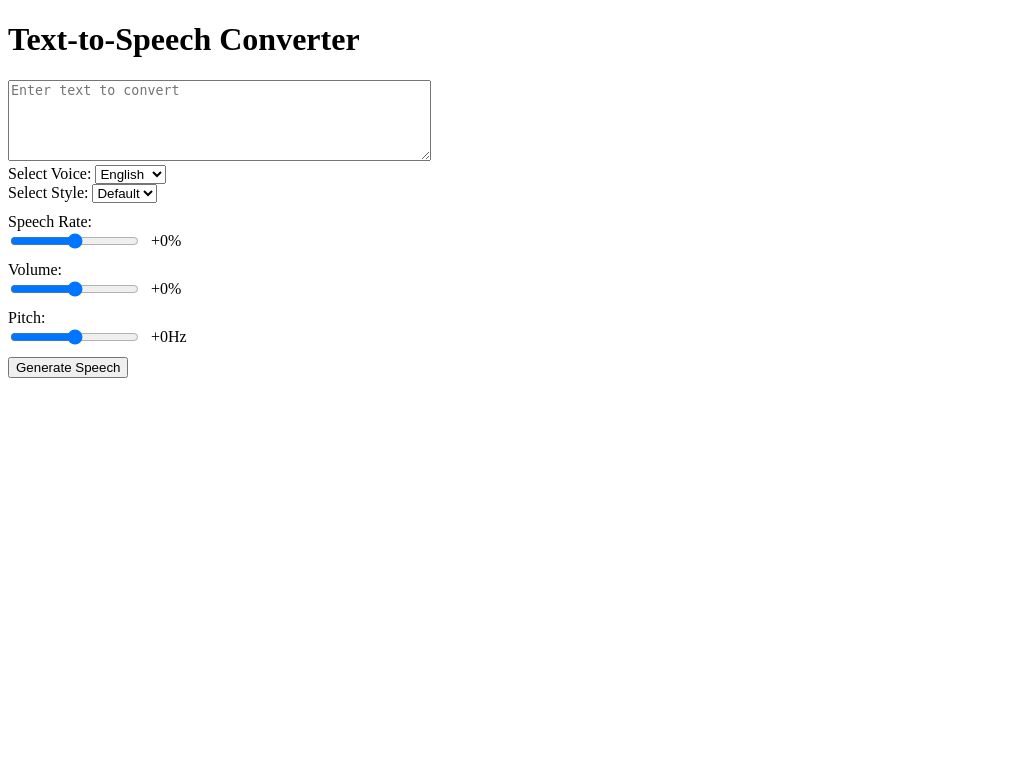
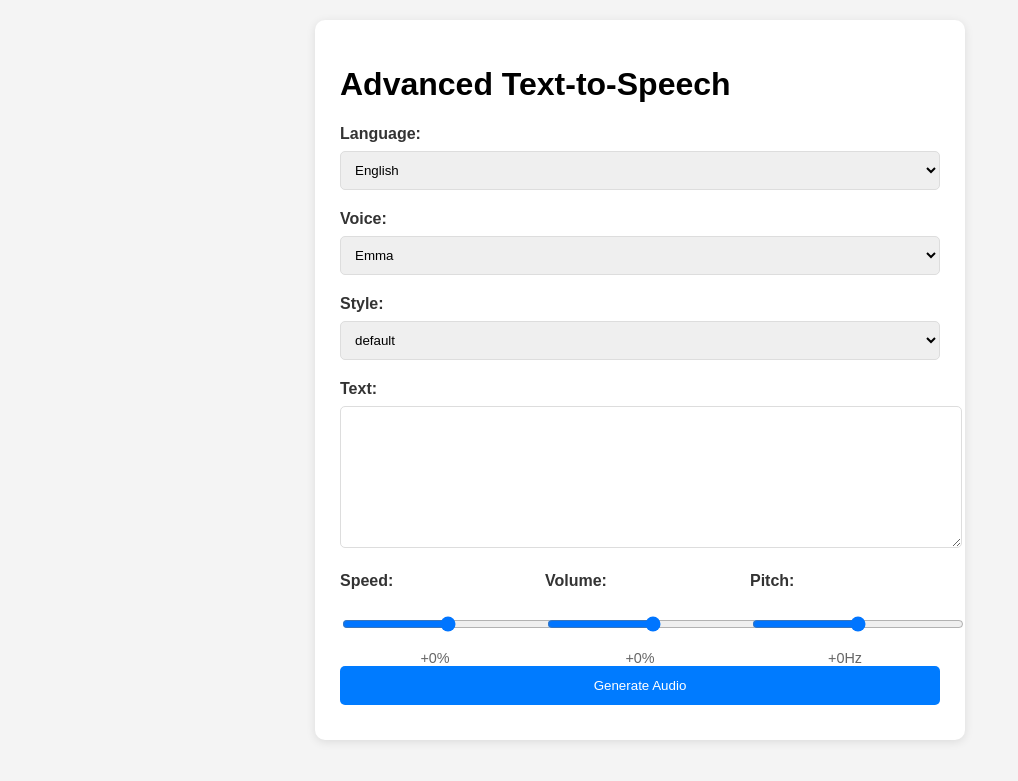
Before and after one commit to abhisheksalv2003/Gemini-pro, a Flask app: page / in a window 1280 px wide. Shown: the top 781 px of the page, without its empty margins (0-1018 px from the left). Run offline with Flask 3, Linux system fonts and the light colour scheme.

Commit message:
Update index.html

```diff
--- a/templates/index.html
+++ b/templates/index.html
@@ -1,144 +1,153 @@
 <!DOCTYPE html>
-<html>
+<html lang="en">
 <head>
-    <title>Enhanced Text-to-Speech</title>
-    <script src="https://cdnjs.cloudflare.com/ajax/libs/jquery/3.6.0/jquery.min.js"></script>
+    <meta charset="UTF-8">
+    <meta name="viewport" content="width=device-width, initial-scale=1.0">
+    <title>Advanced TTS Generator</title>
+    <link href="https://cdnjs.cloudflare.com/ajax/libs/font-awesome/6.0.0-beta3/css/all.min.css" rel="stylesheet">
     <style>
-        .parameter-control {
-            margin: 10px 0;
-        }
-        .slider-container {
-            display: flex;
-            align-items: center;
-            gap: 10px;
-        }
-        .slider-value {
-            min-width: 60px;
-        }
+        body { font-family: 'Arial', sans-serif; background: #f4f4f4; margin: 0; padding: 20px; }
+        .container { max-width: 600px; margin: auto; background: white; padding: 25px; border-radius: 10px; box-shadow: 0 2px 10px rgba(0,0,0,0.1); }
+        .form-group { margin-bottom: 20px; }
+        label { display: block; margin-bottom: 8px; color: #333; font-weight: bold; }
+        select, textarea, input[type="range"] { width: 100%; padding: 10px; border: 1px solid #ddd; border-radius: 5px; }
+        textarea { min-height: 120px; resize: vertical; }
+        .btn { background: #007bff; color: white; padding: 12px 20px; border: none; border-radius: 5px; cursor: pointer; width: 100%; }
+        .btn:hover { background: #0056b3; }
+        .controls { display: grid; grid-template-columns: repeat(auto-fit, minmax(180px, 1fr)); gap: 15px; }
+        .slider-container { display: flex; flex-direction: column; gap: 5px; }
+        .slider-value { text-align: center; font-size: 0.9em; color: #666; }
+        #audio-preview { margin-top: 20px; text-align: center; }
+        .loading { text-align: center; margin: 10px 0; }
+        .error { color: #dc3545; margin-top: 10px; text-align: center; }
     </style>
 </head>
 <body>
-    <h1>Text-to-Speech Converter</h1>
-
-    <div>
-        <textarea id="text" rows="5" cols="50" placeholder="Enter text to convert"></textarea>
+    <div class="container">
+        <h1>Advanced Text-to-Speech</h1>
+        <form id="tts-form">
+            <div class="form-group">
+                <label for="language">Language:</label>
+                <select id="language" name="language" required></select>
             </div>
-
-    <div>
-        <label for="voice">Select Voice:</label>
-        <select id="voice">
-            {% for voice_name, voice_info in voices.items() %}
-                <option value="{{ voice_name }}">{{ voice_name }}</option>
-            {% endfor %}
-        </select>
+            <div class="form-group">
+                <label for="voice">Voice:</label>
+                <select id="voice" name="voice" required></select>
             </div>
-
-    <div>
-        <label for="style">Select Style:</label>
-        <select id="style">
-            <option value="default">Default</option>
-        </select>
+            <div class="form-group">
+                <label for="style">Style:</label>
+                <select id="style" name="style"></select>
             </div>
-
-    <div class="parameter-control">
-        <label>Speech Rate:</label>
+            <div class="form-group">
+                <label for="text">Text:</label>
+                <textarea id="text" name="text" required></textarea>
+            </div>
+            <div class="controls">
                 <div class="slider-container">
-            <input type="range" id="rate" min="-100" max="100" value="0">
+                    <label for="rate">Speed:</label>
+                    <input type="range" id="rate" name="rate" min="-50" max="50" value="0" step="1">
                     <span class="slider-value" id="rate-value">+0%</span>
                 </div>
-    </div>
-
-    <div class="parameter-control">
-        <label>Volume:</label>
                 <div class="slider-container">
-            <input type="range" id="volume" min="-100" max="100" value="0">
+                    <label for="volume">Volume:</label>
+                    <input type="range" id="volume" name="volume" min="-50" max="50" value="0" step="1">
                     <span class="slider-value" id="volume-value">+0%</span>
                 </div>
-    </div>
-
-    <div class="parameter-control">
-        <label>Pitch:</label>
                 <div class="slider-container">
-            <input type="range" id="pitch" min="-100" max="100" value="0">
+                    <label for="pitch">Pitch:</label>
+                    <input type="range" id="pitch" name="pitch" min="-50" max="50" value="0" step="1">
                     <span class="slider-value" id="pitch-value">+0Hz</span>
                 </div>
             </div>
+            <button type="submit" class="btn">Generate Audio</button>
+            <div id="loading" class="loading" style="display: none;">
+                <i class="fas fa-spinner fa-spin"></i> Generating...
+            </div>
+            <div id="error" class="error"></div>
+            <div id="audio-preview" style="display: none">
+                <audio id="audio-player" controls></audio>
+                <button id="download-btn" class="btn" style="margin-top: 10px">
+                    <i class="fas fa-download"></i> Download
+                </button>
+            </div>
+        </form>
+    </div>
+    <script>
+        const voices = {{ voices|tojson|safe }};
+        const form = document.getElementById('tts-form');
+        const languageSelect = document.getElementById('language');
+        const voiceSelect = document.getElementById('voice');
+        const styleSelect = document.getElementById('style');
 
-    <button onclick="generateSpeech()">Generate Speech</button>
+        function updateLanguages() {
+            languageSelect.innerHTML = Object.keys(voices)
+                .map(lang => `<option value="${lang}">${lang}</option>`)
+                .join('');
+            updateVoices();
+        }
 
-    <div id="audio-player" style="display: none; margin-top: 20px;">
-        <audio controls id="audio-element"></audio>
-        <button onclick="downloadAudio()">Download Audio</button>
-    </div>
+        function updateVoices() {
+            const language = languageSelect.value;
+            voiceSelect.innerHTML = Object.keys(voices[language])
+                .map(voice => `<option value="${voice}">${voice}</option>`)
+                .join('');
+            updateStyles();
+        }
 
-    <script>
-        // Update style options when voice changes
-        $('#voice').change(function() {
-            const selectedVoice = $(this).val();
-            $.get(`/voice_features/${selectedVoice}`, function(data) {
-                const styleSelect = $('#style');
-                styleSelect.empty();
-                styleSelect.append($('<option>').val('default').text('Default'));
-                data.styles.forEach(style => {
-                    if (style !== 'default') {
-                        styleSelect.append($('<option>').val(style).text(style));
+        function updateStyles() {
+            const language = languageSelect.value;
+            const voice = voiceSelect.value;
+            styleSelect.innerHTML = voices[language][voice].styles
+                .map(style => `<option value="${style}">${style}</option>`)
+                .join('');
         }
-                });
+
+        languageSelect.addEventListener('change', updateVoices);
+        voiceSelect.addEventListener('change', updateStyles);
+
+        ['rate', 'volume', 'pitch'].forEach(param => {
+            const slider = document.getElementById(param);
+            const value = document.getElementById(`${param}-value`);
+            slider.addEventListener('input', () => {
+                const val = parseInt(slider.value);
+                value.textContent = `${val >= 0 ? '+' : ''}${val}${
+                    param === 'pitch' ? 'Hz' : '%'
+                }`;
             });
         });
 
-        // Update slider values
-        function updateSliderValue(slider, value, unit) {
-            $(`#${slider}-value`).text((value >= 0 ? '+' : '') + value + unit);
+        form.addEventListener('submit', async (e) => {
+            e.preventDefault();
+            const formData = new FormData(form);
+            document.getElementById('loading').style.display = 'block';
+            document.getElementById('error').textContent = '';
+            document.getElementById('audio-preview').style.display = 'none';
+
+            try {
+                const response = await fetch('/generate_audio', {
+                    method: 'POST',
+                    body: formData
+                });
+                const result = await response.json();
+
+                if (result.success) {
+                    const audioPlayer = document.getElementById('audio-player');
+                    audioPlayer.src = result.audio_path;
+                    document.getElementById('audio-preview').style.display = 'block';
+                    document.getElementById('download-btn').onclick = () => {
+                        window.location.href = `/download_audio/${result.filename}`;
+                    };
+                } else {
+                    document.getElementById('error').textContent = result.error;
                 }
-
-        $('#rate').on('input', function() {
-            updateSliderValue('rate', $(this).val(), '%');
+            } catch (error) {
+                document.getElementById('error').textContent = 'An error occurred';
+            } finally {
+                document.getElementById('loading').style.display = 'none';
+            }
         });
 
-        $('#volume').on('input', function() {
-            updateSliderValue('volume', $(this).val(), '%');
-        });
-
-        $('#pitch').on('input', function() {
-            updateSliderValue('pitch', $(this).val(), 'Hz');
-        });
-
-        function generateSpeech() {
-            const formData = new FormData();
-            formData.append('text', $('#text').val());
-            formData.append('voice', $('#voice').val());
-            formData.append('style', $('#style').val());
-            formData.append('rate', $('#rate-value').text());
-            formData.append('volume', $('#volume-value').text());
-            formData.append('pitch', $('#pitch-value').text());
-
-            $.ajax({
-                url: '/generate_audio',
-                method: 'POST',
-                data: formData,
-                processData: false,
-                contentType: false,
-                success: function(response) {
-                    if (response.success) {
-                        $('#audio-element').attr('src', response.audio_path);
-                        $('#audio-player').show();
-                        window.currentAudioFile = response.filename;
-                    } else {
-                        alert('Error: ' + response.error);
-                    }
-                },
-                error: function() {
-                    alert('Error generating audio');
-                }
-            });
-        }
-
-        function downloadAudio() {
-            if (window.currentAudioFile) {
-                window.location.href = '/download_audio/' + window.currentAudioFile;
-            }
-        }
+        updateLanguages();
     </script>
 </body>
 </html>
```
Lines whose indentation alone changed are shown as unchanged.
